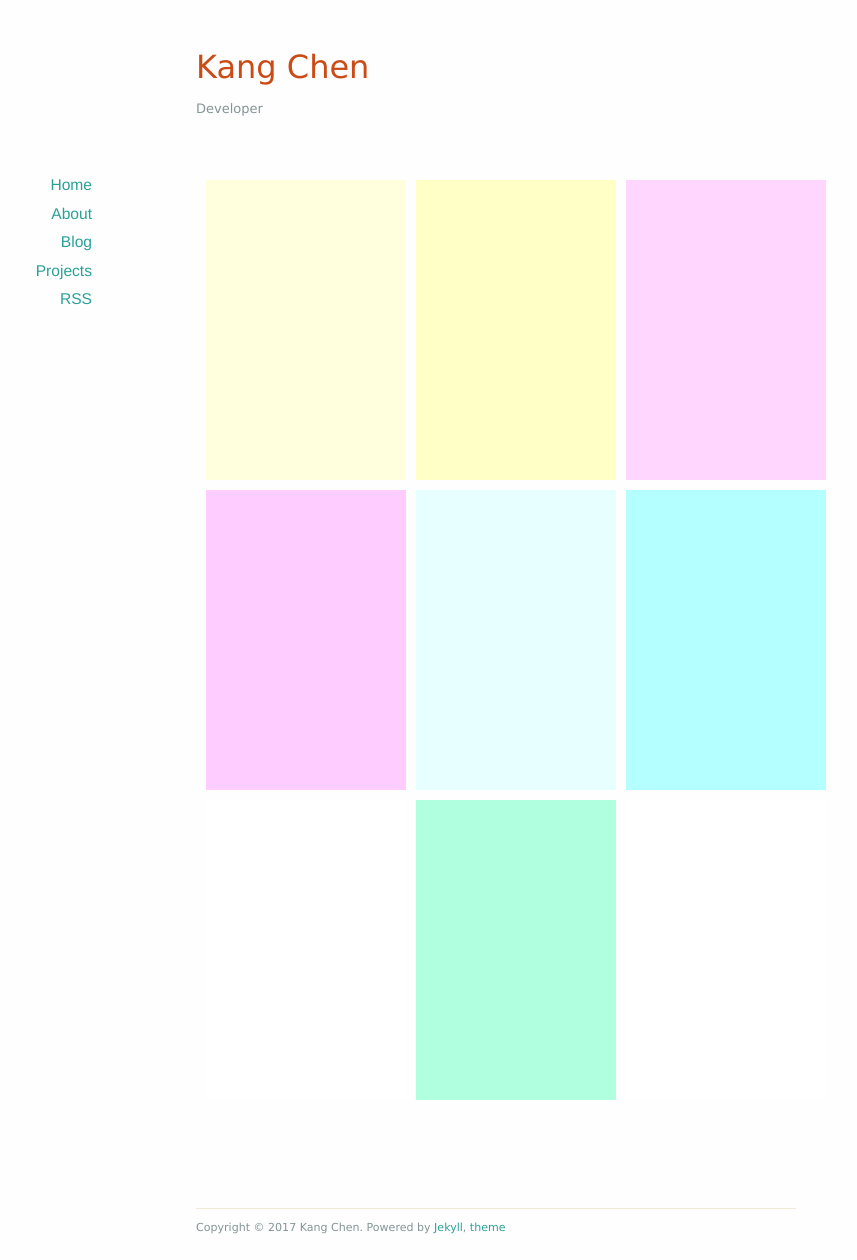
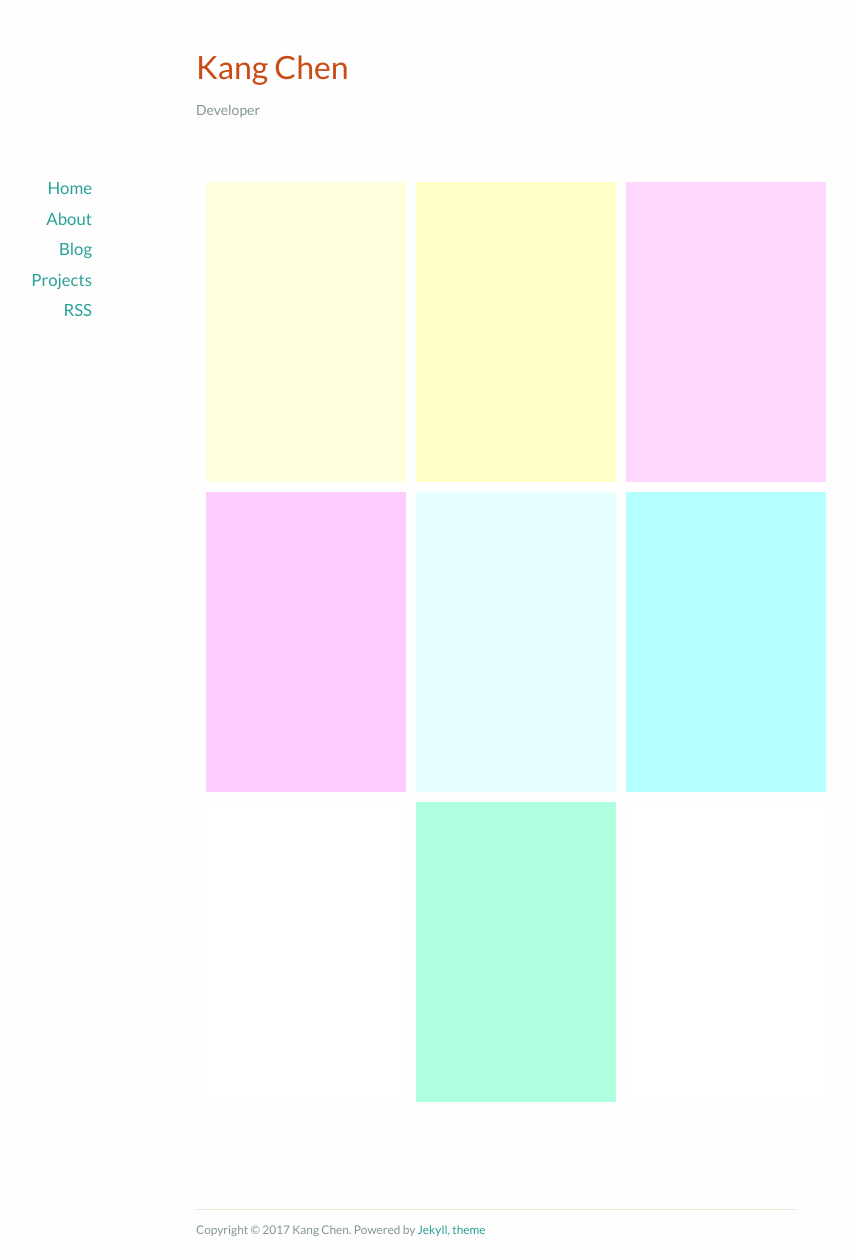
Before and after one commit to kang-chen/kang-chen.github.io, a Jekyll site: the page built from index.html, in a window 1280 px wide. Shown: the whole page, without its empty margins (144-1001 px from the left). Built offline with Jekyll 4.4.1, drawn with Linux system fonts in a browser that asks for light colours; nearby versions of some CDN libraries; the list of posts is cut into pages by our own code.

Commit message:
change font, fix script errors

```diff
--- a/_includes/head.html
+++ b/_includes/head.html
@@ -12,7 +12,6 @@
       {{ page.title }} &middot; {{ site.title }}
     {% endif %}
   </title>
-
   <!-- CSS -->
   <link rel="stylesheet" href="{{ site.baseurl }}/styles.css">
 
@@ -24,7 +23,6 @@
   <!-- RSS -->
   <link rel="alternate" type="application/atom+xml" title="{{ site.title }}" href="{{ site.baseurl }}/atom.xml">
 
-  <script src="{{ site.baseurl }}/js/scripts.js"></script>
   <script>
     (function(i,s,o,g,r,a,m){i['GoogleAnalyticsObject']=r;i[r]=i[r]||function(){
     (i[r].q=i[r].q||[]).push(arguments)},i[r].l=1*new Date();a=s.createElement(o),
--- a/_layouts/default.html
+++ b/_layouts/default.html
@@ -9,10 +9,18 @@
   <!--[if lt IE 9]>
     <script src="http://html5shiv.googlecode.com/svn/trunk/html5.js"></script>
   <![endif]-->
-
+  <link href="https://fonts.googleapis.com/css?family=Lato" rel="stylesheet">
   <link href="/assets/css/style.css" rel="stylesheet" />
   <link href="/assets/css/colors-light.css" rel="stylesheet" />
-
+  <script src="{{ site.baseurl }}/js/scripts.js"></script>
+  <script>
+    (function(i,s,o,g,r,a,m){i['GoogleAnalyticsObject']=r;i[r]=i[r]||function(){
+    (i[r].q=i[r].q||[]).push(arguments)},i[r].l=1*new Date();a=s.createElement(o),
+    m=s.getElementsByTagName(o)[0];a.async=1;a.src=g;m.parentNode.insertBefore(a,m)
+    })(window,document,'script','//www.google-analytics.com/analytics.js','ga');
+    ga('create', 'UA-63187902-1', 'auto');
+    ga('send', 'pageview');
+  </script>
 </head>
 
 <body>
--- a/assets/css/style.css
+++ b/assets/css/style.css
@@ -30,8 +30,8 @@
 
 /*** Basics ***/
 body {
-	font-family: Verdana, serif;
-	font-size: 13px;
+	font-family: 'Lato', Arial, serif;
+	font-size: 14px;
 	line-height: 1.7;
 }
 
@@ -152,7 +152,7 @@
 
 #sidebar a {
 	border: none;
-	font-family: "Helvetica Neue", "Helvetica", serif;
+	font-family: "Lato","Helvetica Neue", "Helvetica", serif;
 	font-size: 1.2em;
 	padding: 2px 4px;
 }
@@ -183,7 +183,7 @@
 
 article .meta {
 	padding-top: 6px;
-	font-size: 0.85em;
+	font-size: 1em;
 	font-style: italic;
 }
 
--- a/index.html
+++ b/index.html
@@ -15,7 +15,6 @@
           fpsInterval = 1000 / fps;
           then = Date.now();
           startTime = then;
-          console.log(startTime);
           drawGrids(200, 300, 9, 10, ctx, true);
       }
 
@@ -26,8 +25,6 @@
 
         function draw() {
           for ( i = 0; i < number; i++ ) {
-            console.log("fill rectangle called", newWidth)
-            console.log("fill rectangle called", newHeight)
             // Light pastels
             var r = Math.floor((Math.random() * 255) + 155);
             var g = Math.floor((Math.random() * 255) + 155);
```
